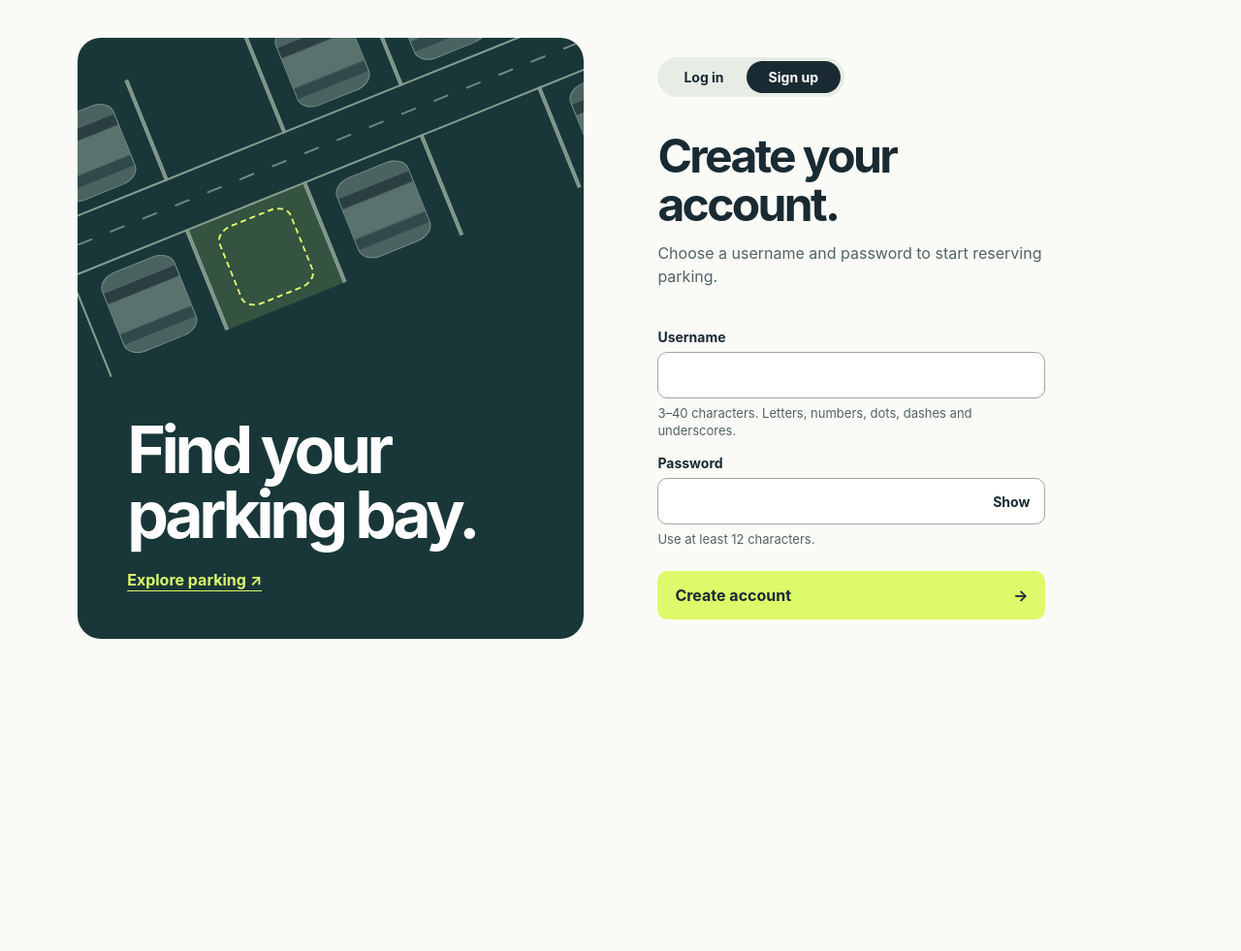
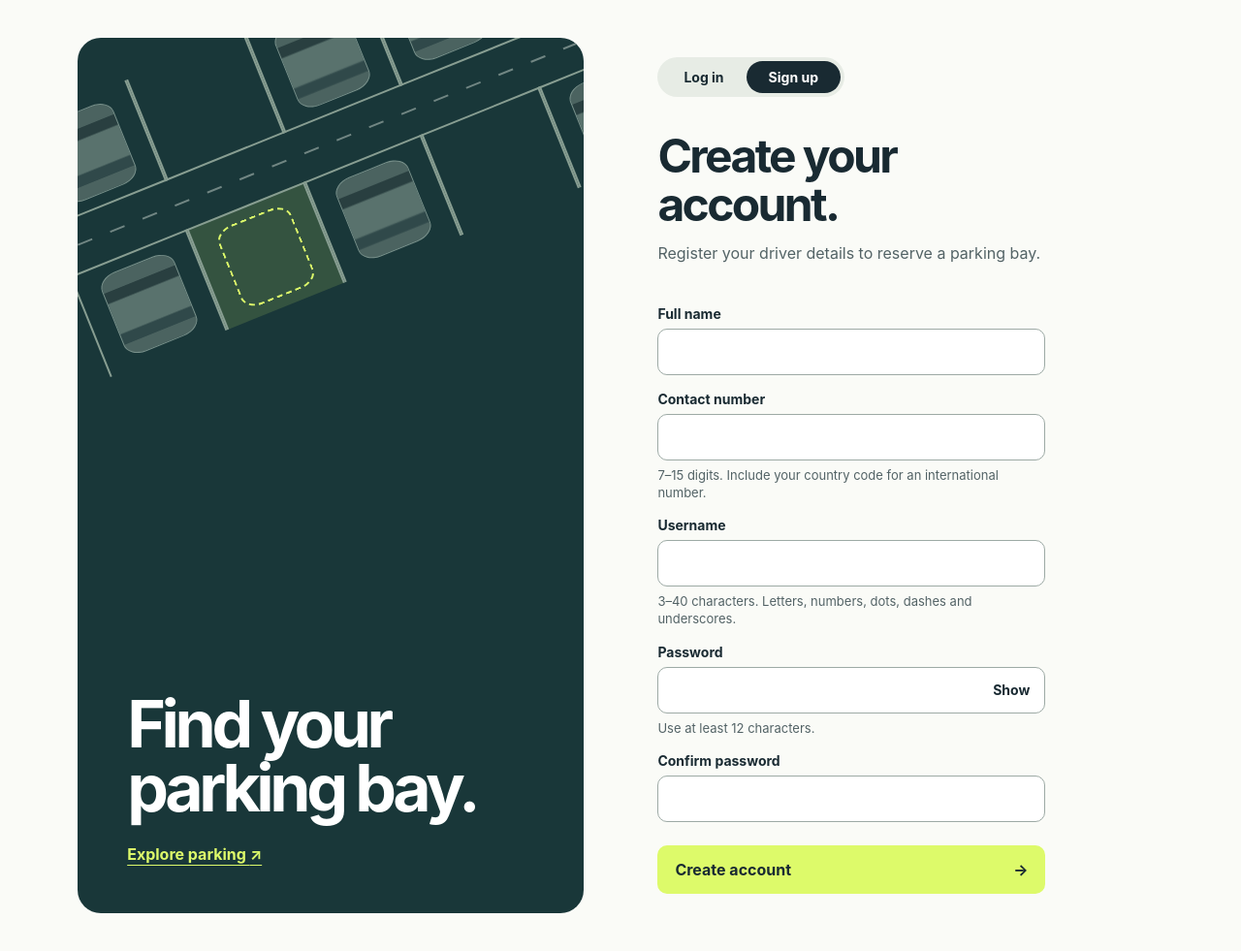
Before and after one commit to ruthvikreddyv/parkease, a plain HTML site: page public/signup/index.html in a window 1280 px wide. Shown: the part 81-1062 px from the top of the page at 97% size. Before the commit the page ends 800 px from the top, so only its background shows below. Drawn offline with Linux system fonts and the light colour scheme.

Commit message:
Add full name, contact number and password confirmation

```diff
--- a/public/signup/index.html
+++ b/public/signup/index.html
@@ -21,14 +21,21 @@
     <section aria-labelledby="heading">
       <nav aria-label="Driver account"><a href="/login/">Log in</a><a href="/signup/" aria-current="page">Sign up</a></nav>
       <h1 id="heading">Create your account.</h1>
-      <p>Choose a username and password to start reserving parking.</p>
+      <p>Register your driver details to reserve a parking bay.</p>
       <form data-mode="signup">
+        <label for="full_name">Full name</label>
+        <input id="full_name" name="full_name" autocomplete="name" maxlength="100" required>
+        <label for="contact">Contact number</label>
+        <input id="contact" name="contact" type="tel" autocomplete="tel" maxlength="32" aria-describedby="contact-hint" required>
+        <small id="contact-hint">7–15 digits. Include your country code for an international number.</small>
         <label for="username">Username</label>
         <input id="username" name="username" autocomplete="username" autocapitalize="none" spellcheck="false" minlength="3" maxlength="40" pattern="[a-zA-Z0-9_.\-]+" aria-describedby="user-hint" required>
         <small id="user-hint">3–40 characters. Letters, numbers, dots, dashes and underscores.</small>
         <label for="password">Password</label>
         <div class="password"><input id="password" name="password" type="password" autocomplete="new-password" minlength="12" maxlength="128" aria-describedby="pass-hint" required><button type="button" id="toggle" aria-controls="password" aria-label="Show password">Show</button></div>
         <small id="pass-hint">Use at least 12 characters.</small>
+        <label for="confirm_password">Confirm password</label>
+        <input id="confirm_password" name="confirm_password" type="password" autocomplete="new-password" maxlength="128" required>
         <button type="submit" class="submit">Create account<span aria-hidden="true">→</span></button>
         <div id="notice" role="status"></div>
       </form>
```
